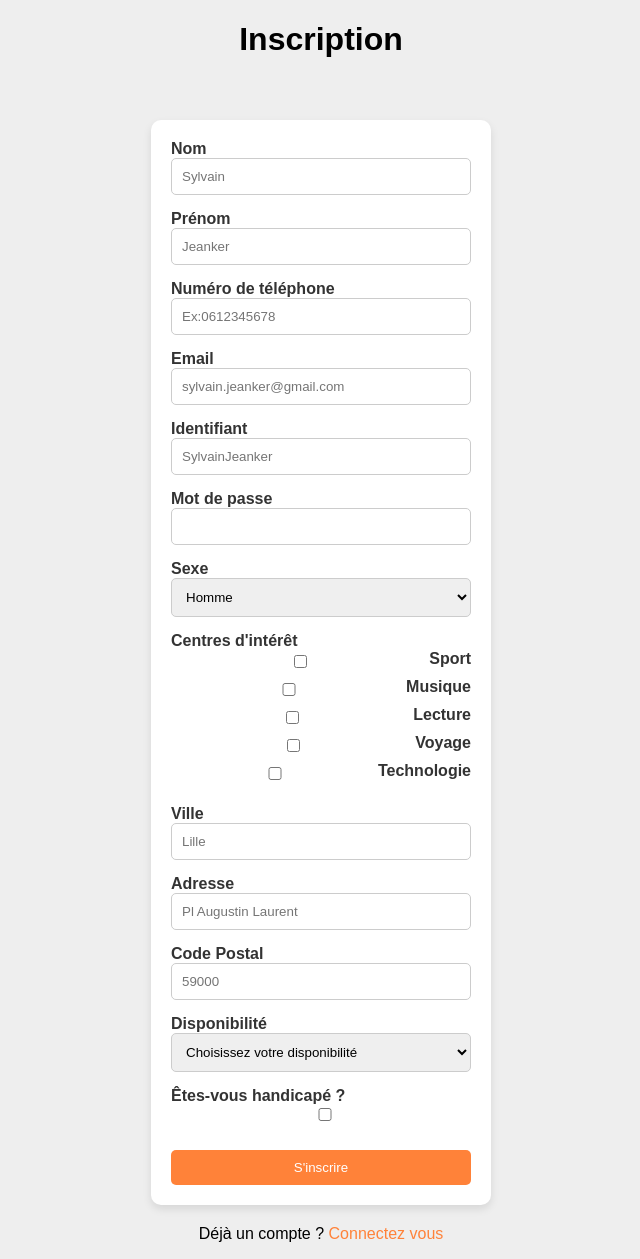
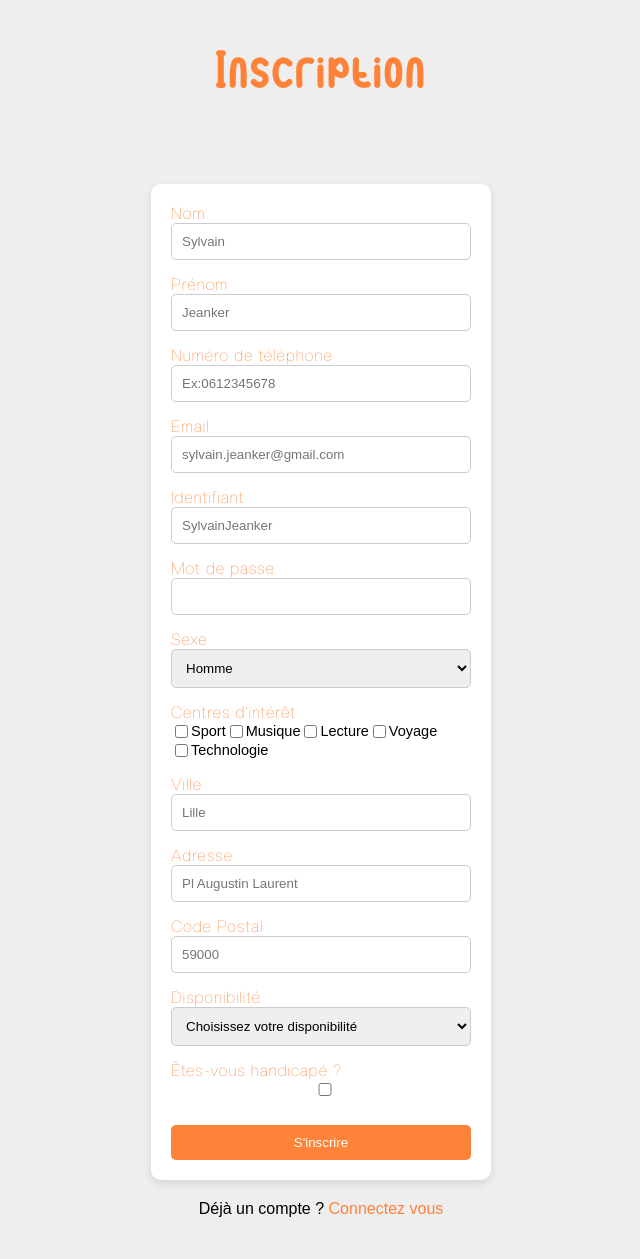
Before and after one commit to JustDevop/VolumnTime, a PHP site: page /php/inscription.php in a window 1280 px wide. Shown: the whole page, without its empty margins (319-959 px from the left). After the commit the page ends 1217 px from the top, so only its background shows below. Run offline with PHP 8.4, Linux system fonts and the light colour scheme.

Commit message:
amélioration du css inscription et des noms de class

```diff
--- a/css/styleIns.css
+++ b/css/styleIns.css
@@ -31,7 +31,7 @@ header {
     margin-bottom: 20px;
 }
 
-.signup-container {
+.formIns {
     background-color: #fff;
     padding: 20px;
     border-radius: 10px;
@@ -45,14 +45,37 @@ form {
     flex-direction: column;
 }
 
-.form-group {
+.nom, .prenom, .tel, .mail, .id, .mdp, .sexe, .centre, .ville, .adresse, .postal, .dispo, .handicap, .descriptionHandi {
     margin-bottom: 15px;
 }
 
 label {
     margin-bottom: 5px;
-    font-weight: bold;
-    color: #333; /* Assurez-vous que le texte est visible */
+    color: #ff8239;
+    font-family: Creato;
+    letter-spacing: 1px;
+}
+
+.centre p {
+    float: left;
+    font-size: 14.5px;
+    margin: 0;
+    padding: 0;
+}
+
+.centre1 p {
+    display: flex;
+    align-items: center;
+    justify-content: flex-start;
+    text-align: left;
+}
+
+h1 {
+    font-size: 400%;
+    font-family: Nightblows;
+    letter-spacing: 2px;
+    font-weight: 300;
+    color: #ff8239;
 }
 
 input, select {
@@ -85,27 +108,6 @@ button.btn:hover, a.btn:hover {
     background-color: #ff8239;
 }
 
-input[type="radio"] {
-    margin-right: 5px;
-}
-
-.form-group div {
-    display: flex;
-    align-items: center;
-    margin-bottom: 5px;
-}
-
-.form-group.radio-group {
-    display: flex;
-    justify-content: space-between;
-}
-
-.form-group.radio-group div {
-    display: flex;
-    align-items: center;
-    margin-bottom: 0;
-}
-
 p {
     text-align: center;
     margin-top: 20px;
--- a/php/inscription.php
+++ b/php/inscription.php
@@ -11,33 +11,33 @@
         <h1>Inscription</h1>
     </header>
     <main>
-        <div class="signup-container">
+        <div class="formIns">
             <form action="Recapitulatif.php" method="POST">
-                <div class="form-group">
+                <div class="nom">
                     <label for="nom">Nom</label>
                     <input type="text" id="nom" name="nom" placeholder="Sylvain" required>
                 </div>
-                <div class="form-group">
+                <div class="prenom">
                     <label for="prenom">Prénom</label>
                     <input type="text" id="prenom" name="prenom" placeholder="Jeanker" required>
                 </div>
-                <div class="form-group">
+                <div class="tel">
                     <label for="telephone">Numéro de téléphone</label>
                     <input type="tel" id="telephone" name="telephone" pattern="\d{10}" maxlength="10" placeholder="Ex:0612345678" required>
                 </div>
-                <div class="form-group">
+                <div class="mail">
                     <label for="email">Email</label>
                     <input type="email" id="email" name="email" placeholder="sylvain.jeanker@gmail.com" required>
                 </div>
-                <div class="form-group">
+                <div class="id">
                     <label for="identifiant">Identifiant</label>
                     <input type="text" id="identifiant" name="identifiant" placeholder="SylvainJeanker" required>
                 </div>
-                <div class="form-group">
+                <div class="mdp">
                     <label for="password">Mot de passe</label>
                     <input type="password" id="password" name="password" required>
                 </div>
-                <div class="form-group">
+                <div class="sexe">
                     <label for="sexe">Sexe</label>
                     <select id="sexe" name="sexe" required>
                         <option value="homme">Homme</option>
@@ -45,42 +45,46 @@
                         <option value="neutre">Neutre</option>
                     </select>
                 </div>
-                <div class="form-group">
+                <div class="centre">
                     <label for="interets">Centres d'intérêt</label>
                     <div>
-                        <input type="checkbox" id="sport" name="interets[]" value="sport">
-                        <label for="sport">Sport</label>
-                    </div>
-                    <div>
-                        <input type="checkbox" id="musique" name="interets[]" value="musique">
-                        <label for="musique">Musique</label>
-                    </div>
-                    <div>
-                        <input type="checkbox" id="lecture" name="interets[]" value="lecture">
-                        <label for="lecture">Lecture</label>
-                    </div>
-                    <div>
-                        <input type="checkbox" id="voyage" name="interets[]" value="voyage">
-                        <label for="voyage">Voyage</label>
-                    </div>
-                    <div>
-                        <input type="checkbox" id="technologie" name="interets[]" value="technologie">
-                        <label for="technologie">Technologie</label>
+                        <div class="centre1">
+                            <p>
+                                <input type="checkbox" id="sport" name="interets[]" value="sport">
+                                Sport
+                            </p>
+                            <p>
+                                <input type="checkbox" id="musique" name="interets[]" value="musique">
+                                Musique
+                            </p>
+                            <p>
+                                <input type="checkbox" id="lecture" name="interets[]" value="lecture">
+                                Lecture
+                            </p>
+                            <p>
+                                <input type="checkbox" id="voyage" name="interets[]" value="voyage">
+                                Voyage
+                            </p>
+                            <p>
+                                <input type="checkbox" id="technologie" name="interets[]" value="technologie">
+                                Technologie
+                            </p>
+                        </div>
                     </div>
                 </div>
-                <div class="form-group">
+                <div class="ville">
                     <label for="ville">Ville</label>
                     <input type="text" id="ville" name="ville" placeholder="Lille" required>
                 </div>
-                <div class="form-group">
+                <div class="adresse">
                     <label for="adresse">Adresse</label>
                     <input type="text" id="adresse" name="adresse" placeholder="Pl Augustin Laurent" required>
                 </div>
-                <div class="form-group">
+                <div class="postal">
                     <label for="postal">Code Postal</label>
                     <input type="number" id="postal" name="postal" placeholder="59000" required>
                 </div>
-                <div class="form-group">
+                <div class="dispo">
                     <label for="disponibilite">Disponibilité</label>
                     <select id="disponibilite" name="disponibilite" required>
                         <option value="" disabled selected>Choisissez votre disponibilité</option>
@@ -89,11 +93,11 @@
                         <option value="semaine_weekend">Semaine et Week-end</option>
                     </select>
                 </div>
-                <div class="form-group">
+                <div class="handicap">
                     <label for="handicap_checkbox">Êtes-vous handicapé ?</label>
                     <input type="checkbox" id="handicap_checkbox" name="handicap_checkbox" onclick="toggleHandicapField()">
                 </div>
-                <div class="form-group" id="handicap_field" style="display: none;">
+                <div class="desciptionHandi" id="handicap_field" style="display: none;">
                     <label for="description_handicap">Veuillez préciser votre handicap</label>
                     <textarea id="description_handicap" name="description_handicap" placeholder="Sensoriels, Moteurs, Mentaux, Psychiques et Cognitifs" rows="4" cols="35"></textarea>
                 </div>
```
